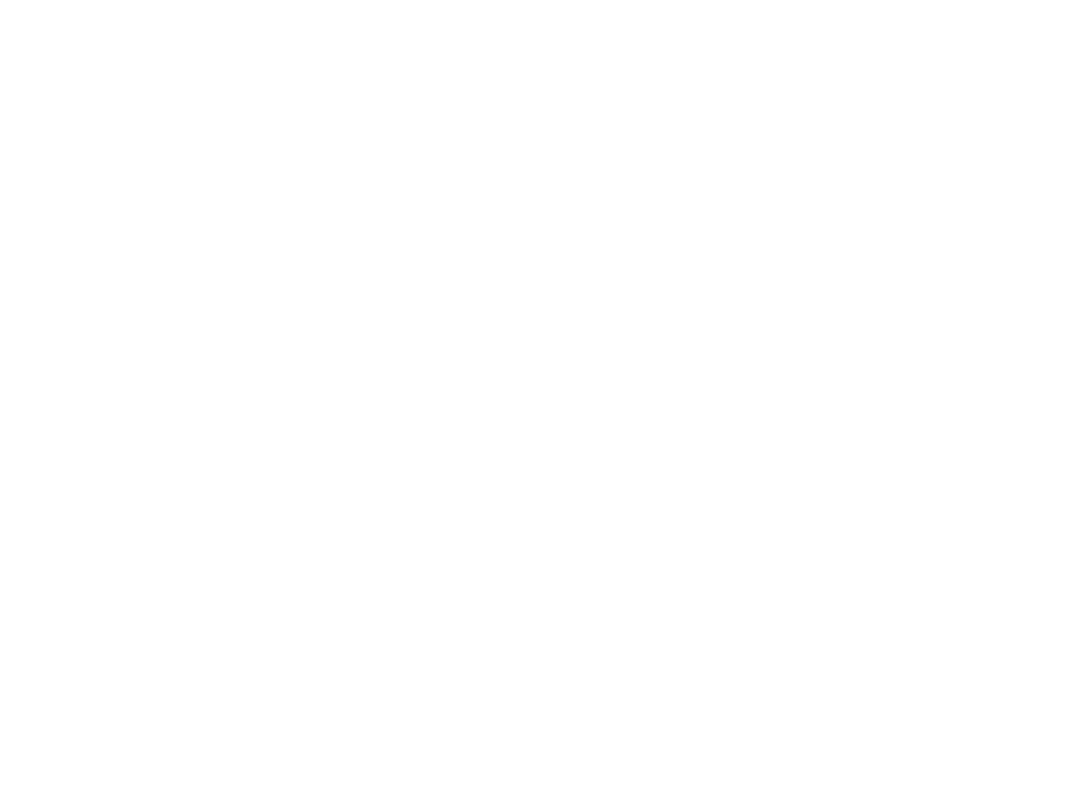
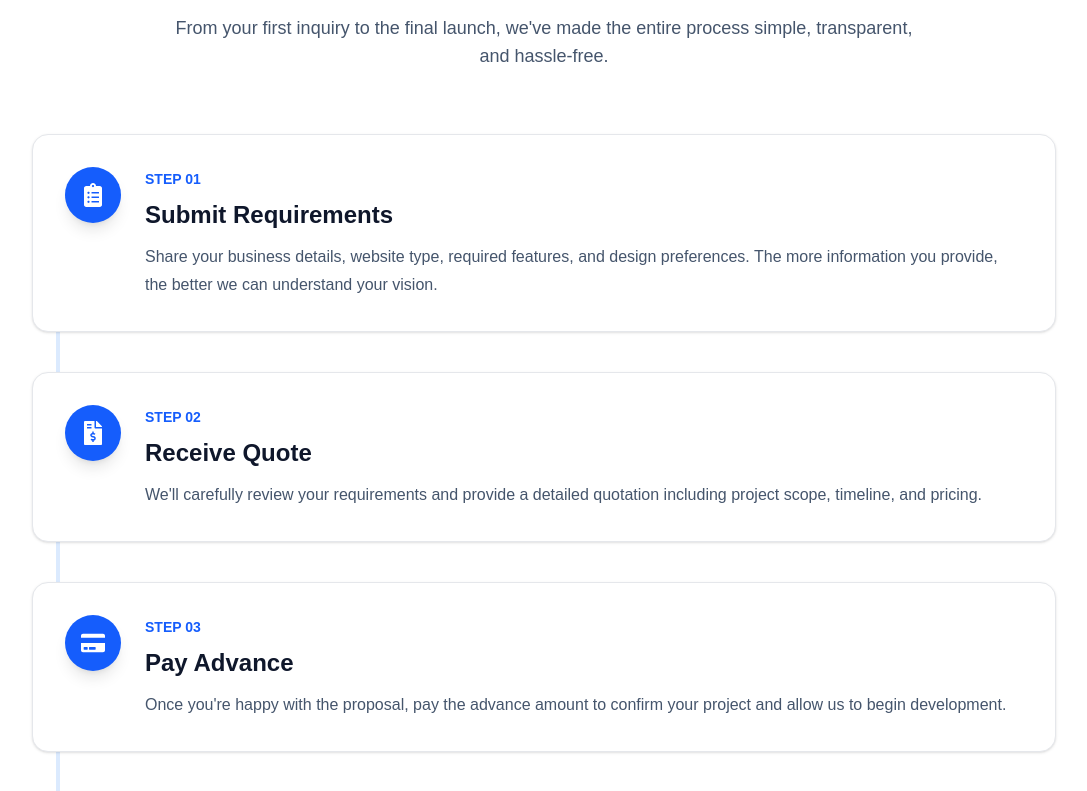
Before and after one commit to anuragsittu/website-wala-bihari, a Next.js app: page / in a window 1280 px wide. Shown: the part 3103-3894 px from the top of the page, without its empty margins (96-1183 px from the left). Before the commit the page ends 2965 px from the top, so only its background shows below. Built offline with nearby package versions, Linux system fonts and the light colour scheme.

Commit message:
Add Process Section

```diff
--- a/src/app/page.tsx
+++ b/src/app/page.tsx
@@ -2,6 +2,7 @@ import Navbar from "@/components/layout/Navbar";
 import Hero from "@/components/home/Hero";
 import Services from "@/components/home/Services";
 import WhyChooseUs from "@/components/home/WhyChooseUs";
+import Process from "@/components/home/Process";
 
 export default function Home() {
   return (
@@ -10,6 +11,7 @@ export default function Home() {
       <Hero />
       <Services />
       <WhyChooseUs />
+      <Process />
     </>
   );
 }
--- /dev/null
+++ b/src/components/home/Process.tsx
@@ -0,0 +1,97 @@
+import {
+  FaClipboardList,
+  FaFileInvoiceDollar,
+  FaCreditCard,
+  FaLaptopCode,
+  FaRocket,
+} from "react-icons/fa";
+
+import Section from "@/components/ui/Section";
+import SectionTitle from "@/components/ui/SectionTitle";
+
+const processSteps = [
+  {
+    step: "01",
+    title: "Submit Requirements",
+    description:
+      "Share your business details, website type, required features, and design preferences. The more information you provide, the better we can understand your vision.",
+    icon: FaClipboardList,
+  },
+  {
+    step: "02",
+    title: "Receive Quote",
+    description:
+      "We'll carefully review your requirements and provide a detailed quotation including project scope, timeline, and pricing.",
+    icon: FaFileInvoiceDollar,
+  },
+  {
+    step: "03",
+    title: "Pay Advance",
+    description:
+      "Once you're happy with the proposal, pay the advance amount to confirm your project and allow us to begin development.",
+    icon: FaCreditCard,
+  },
+  {
+    step: "04",
+    title: "We Build Your Website",
+    description:
+      "Our team designs, develops, tests, and keeps you updated throughout the entire development process.",
+    icon: FaLaptopCode,
+  },
+  {
+    step: "05",
+    title: "Final Delivery & Launch",
+    description:
+      "Review the completed website, request any final changes, pay the remaining balance, and we'll launch your website with post-launch support.",
+    icon: FaRocket,
+  },
+];
+
+export default function Process() {
+  return (
+    <Section id="process" className="bg-white">
+      <SectionTitle
+        title="Get Your Website in 5 Simple Steps"
+        subtitle="From your first inquiry to the final launch, we've made the entire process simple, transparent, and hassle-free."
+      />
+
+      <div className="relative mx-auto mt-16 max-w-5xl">
+        {/* Vertical Line */}
+        <div className="absolute left-6 top-0 hidden h-full w-1 bg-blue-100 md:block"></div>
+
+        <div className="space-y-10">
+          {processSteps.map((item) => {
+            const Icon = item.icon;
+
+            return (
+              <div
+                key={item.step}
+                className="relative flex flex-col gap-6 rounded-2xl border border-gray-200 bg-white p-8 shadow-sm transition-all duration-300 hover:-translate-y-1 hover:shadow-xl md:flex-row md:items-start"
+              >
+                {/* Icon */}
+                <div className="relative z-10 flex h-14 w-14 items-center justify-center rounded-full bg-blue-600 text-2xl text-white shadow-lg">
+                  <Icon />
+                </div>
+
+                {/* Content */}
+                <div className="flex-1">
+                  <span className="text-sm font-semibold text-blue-600">
+                    STEP {item.step}
+                  </span>
+
+                  <h3 className="mt-2 text-2xl font-bold text-slate-900">
+                    {item.title}
+                  </h3>
+
+                  <p className="mt-3 leading-7 text-slate-600">
+                    {item.description}
+                  </p>
+                </div>
+              </div>
+            );
+          })}
+        </div>
+      </div>
+    </Section>
+  );
+}
```
